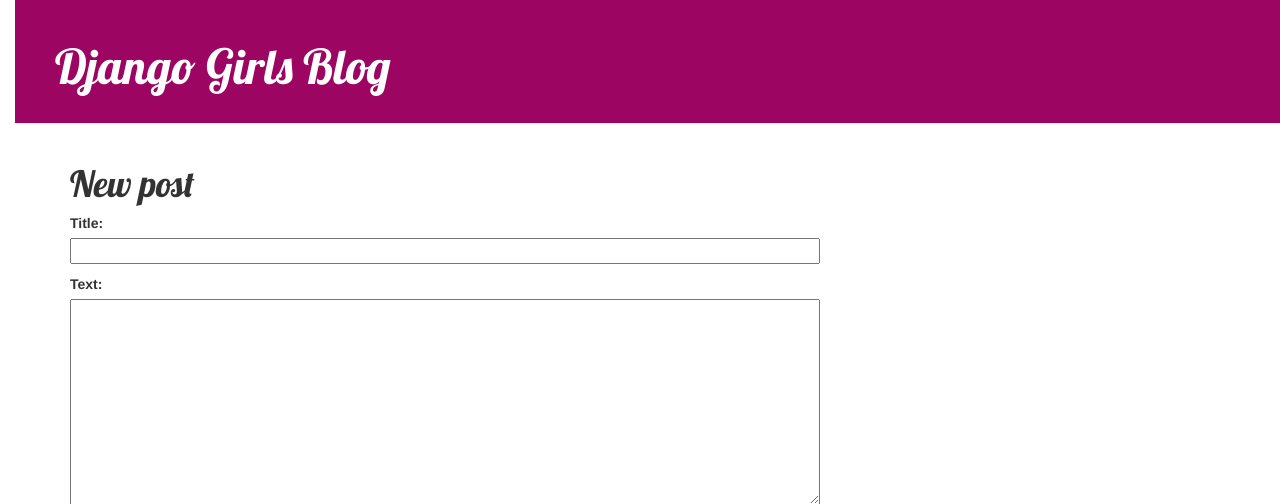
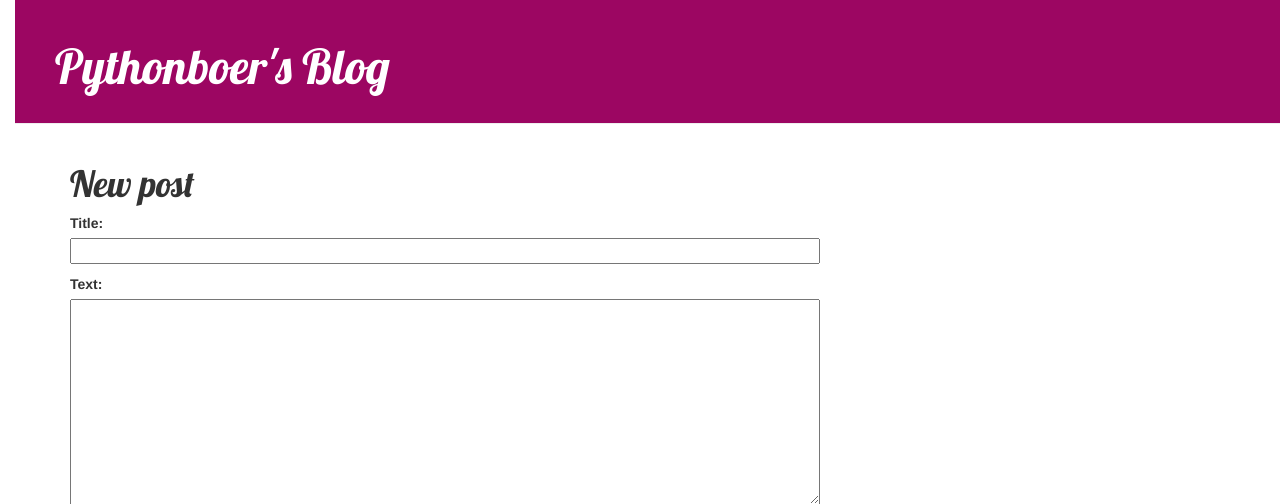
Before and after one commit to marritdeboer/-my-first-blog-, a Django app: page /post/new/ in a window 1280 px wide. Shown: the top 504 px of the page. Run offline with Django 3.2, Linux system fonts and the light colour scheme; some libraries are stand-ins or nearby versions.

Commit message:
naamwijziging

```diff
--- a/blog/templates/blog/base.html
+++ b/blog/templates/blog/base.html
@@ -13,7 +13,7 @@
         <a href="{% url 'post_new' %}" class="top-menu"><span class="glyphicon glyphicon-plus"></span></a>
             {% endif %}
 
-            <h1><a href="/">Django Girls Blog</a></h1>
+            <h1><a href="/">Pythonboer's Blog</a></h1>
         </div>
         <div class="content container">
             <div class="row">
```
